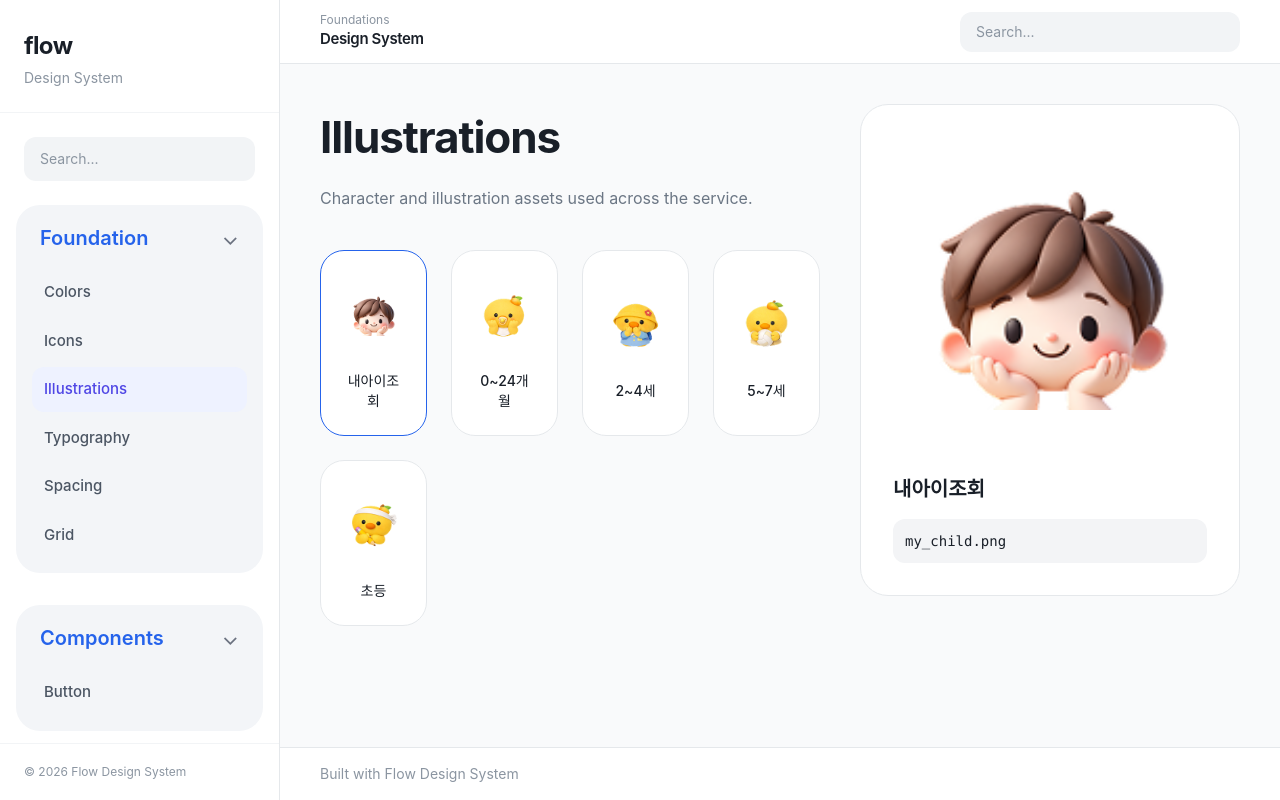
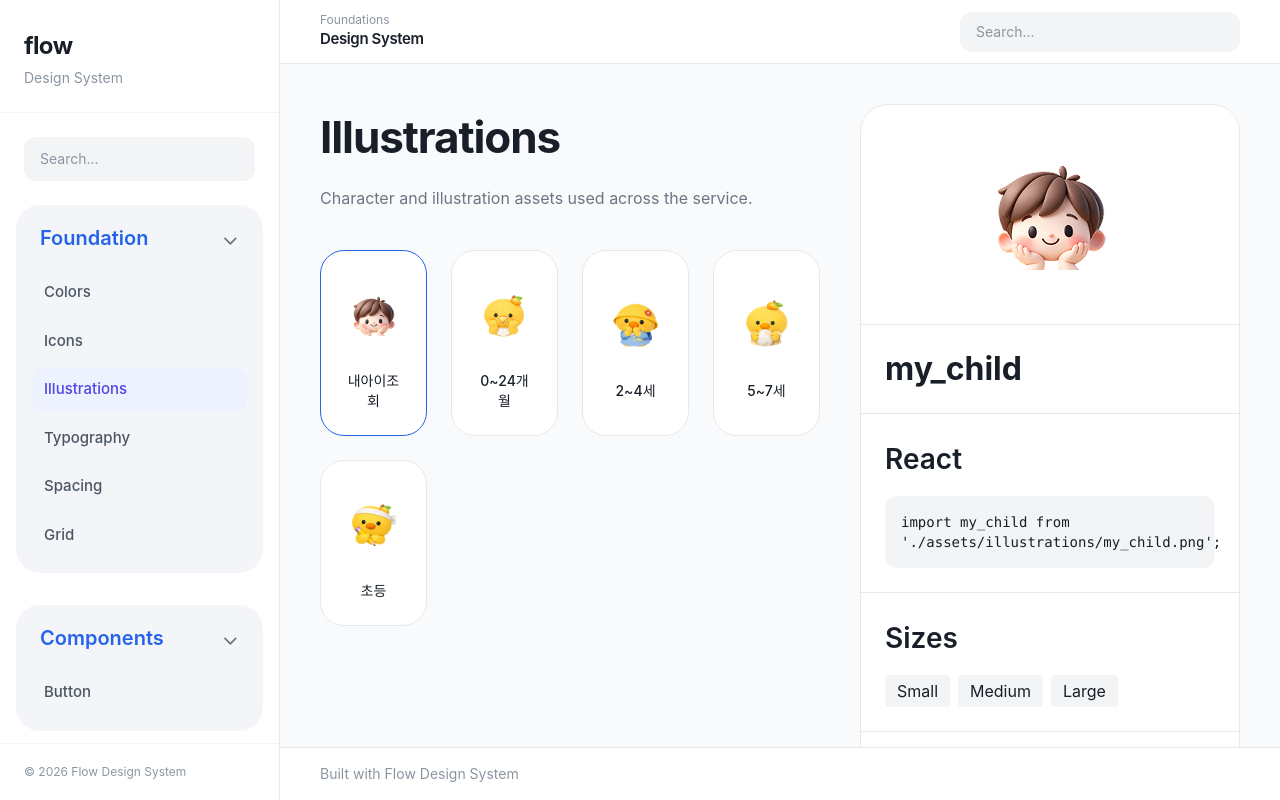
Before and after one commit to seo-er/design-system, a React (Vite) app: page / in a window 1280 px wide. Both pictures are taken after a click on the button "Illustrations". Built offline with nearby package versions, Linux system fonts and the light colour scheme.

Commit message:
Add files via upload

```diff
--- a/src/App.jsx
+++ b/src/App.jsx
@@ -1507,20 +1507,67 @@ function IllustrationPage() {
       </div>
 
       {/* RIGHT */}
-      <div className="bg-white border border-[#E5E8EB] rounded-[28px] p-8 h-fit sticky top-8">
-
+    {/* RIGHT */}
+<div className="bg-white border border-[#E5E8EB] rounded-[28px] overflow-hidden h-fit sticky top-8">
+
+{/* Preview */}
+<div className="h-[220px] flex items-center justify-center border-b border-[#E5E8EB]">
   <img
     src={getIllustrationSrc(selected.slug)}
     alt={selected.label}
-          className="w-full aspect-square object-contain"
+    className="max-w-[180px] max-h-[180px] object-contain"
   />
-
-        <h3 className="mt-6 text-xl font-bold">
-          {selected.label}
-        </h3>
-
-        <div className="mt-4 bg-[#F3F4F6] rounded-xl p-3 font-mono text-sm">
-          {selected.slug}.png
+</div>
+
+{/* Name */}
+<div className="p-6 border-b border-[#E5E8EB]">
+  <div className="text-[32px] font-bold leading-tight">
+    {selected.slug}
+  </div>
+</div>
+
+{/* React */}
+<div className="p-6 border-b border-[#E5E8EB]">
+  <h4 className="text-[28px] font-semibold mb-4">
+    React
+  </h4>
+
+  <div className="bg-[#F3F4F6] rounded-xl p-4 text-sm font-mono">
+{`import ${selected.slug} from
+'./assets/illustrations/${selected.slug}.png';`}
+  </div>
+</div>
+
+{/* Sizes */}
+<div className="p-6 border-b border-[#E5E8EB]">
+  <h4 className="text-[28px] font-semibold mb-4">
+    Sizes
+  </h4>
+
+  <div className="flex gap-2 flex-wrap">
+    <span className="px-3 py-1 rounded bg-[#F3F4F6]">
+      Small
+    </span>
+
+    <span className="px-3 py-1 rounded bg-[#F3F4F6]">
+      Medium
+    </span>
+
+    <span className="px-3 py-1 rounded bg-[#F3F4F6]">
+      Large
+    </span>
+  </div>
+</div>
+
+{/* Status */}
+<div className="p-6">
+  <h4 className="text-[28px] font-semibold mb-4">
+    Status
+  </h4>
+
+  <span className="px-3 py-1 rounded bg-[#F3F4F6]">
+    active
+  </span>
 </div>
 
 </div>
```
Lines whose indentation alone changed are shown as unchanged.
